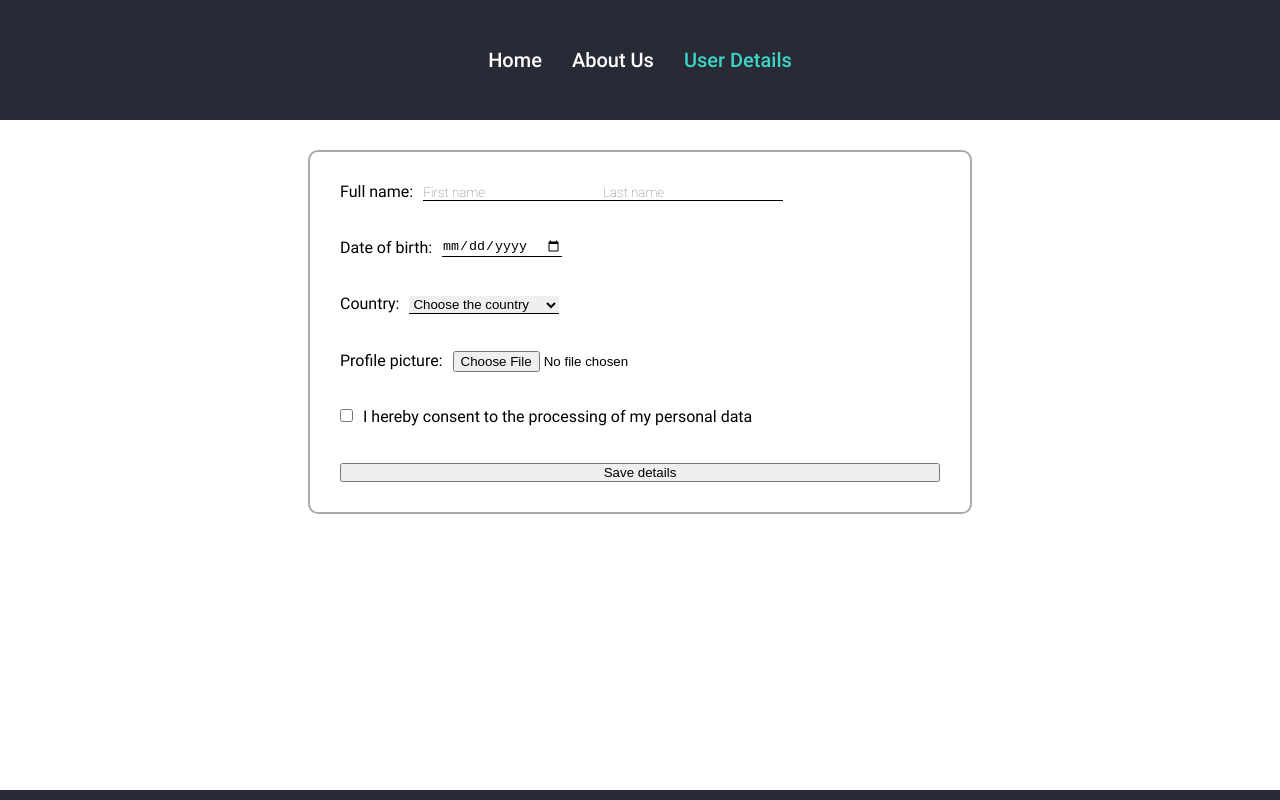
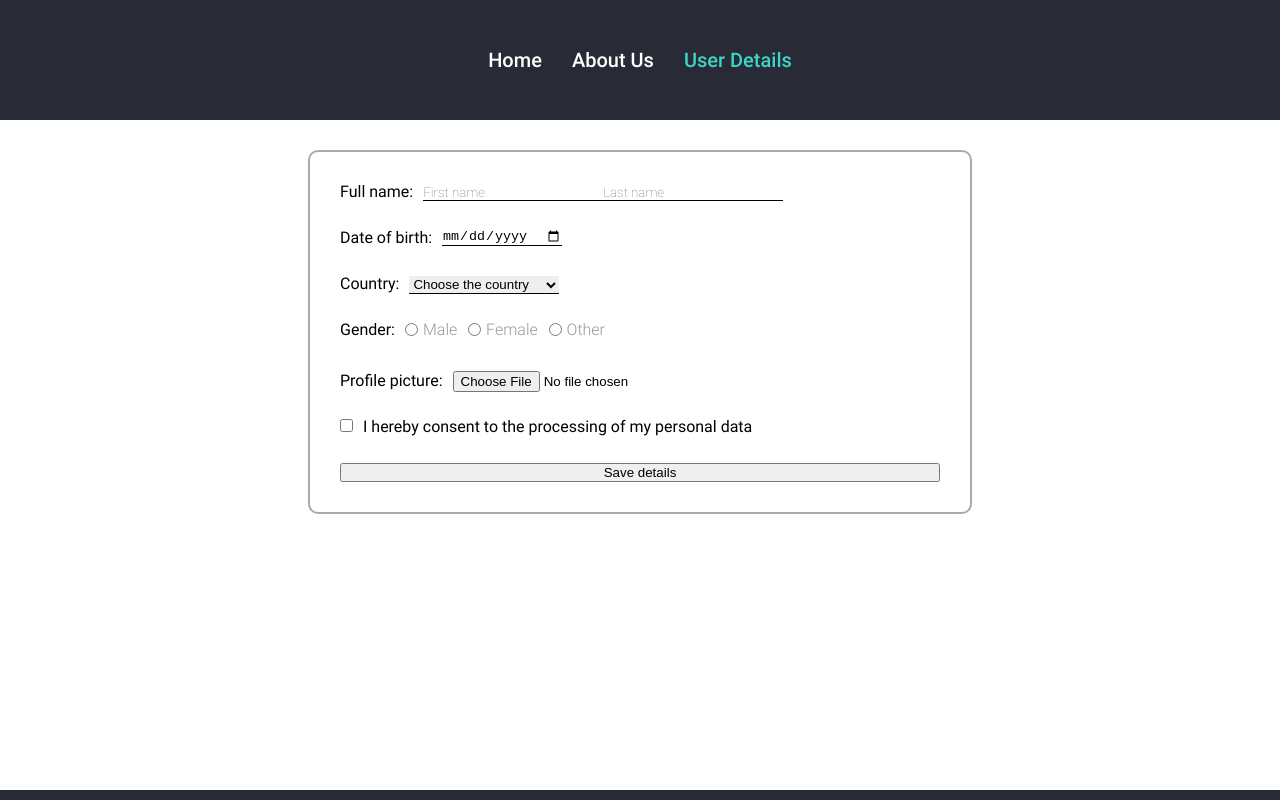
Before and after one commit to shevelevbv/RSS-React-March2023, a React (Vite) app in the folder components/: page /user in a window 1280 px wide. Built offline with nearby package versions, Linux system fonts and the light colour scheme.

Commit message:
feat: modify validation for gender input using hooks

```diff
--- a/components/src/components/UserCard.tsx
+++ b/components/src/components/UserCard.tsx
@@ -27,10 +27,10 @@ class UserCard extends React.Component<IPropsType> {
           <span>Date of birth:</span>
           <span>{this.props.userDetails.date}</span>
         </div>
-        {/*<div className="user-card__info">*/}
-        {/*  <span>Gender:</span>*/}
-        {/*  <span>{this.props.userDetails.gender}</span>*/}
-        {/*</div>*/}
+        <div className="user-card__info">
+          <span>Gender:</span>
+          <span>{this.props.userDetails.gender}</span>
+        </div>
         <div className="user-card__info">
           <span>Country:</span>
           <span>{this.props.userDetails.country}</span>
--- a/components/src/components/UserFormHooks.tsx
+++ b/components/src/components/UserFormHooks.tsx
@@ -36,6 +36,7 @@ const UserFormHooks = (props: IPropsType): JSX.Element => {
   const [isSubmitted, setIsSubmitted] = useState(false);
   const consentGiven: boolean = watch('consent');
   const selectedFiles: FileList = watch('file');
+  const selectedGender: string = watch('gender');
 
   const validateNameInput = (refName: string): IErrors => {
     const errors: IErrors = {};
@@ -94,20 +95,18 @@ const UserFormHooks = (props: IPropsType): JSX.Element => {
     return errors;
   };
 
-  // // const validateGenderInput = (): IErrors => {
-  // //   const errors: IErrors = {};
-  // //   const nothingChecked = this.genderRadioInputs.every(
-  // //     (input: React.RefObject<HTMLInputElement>): boolean => !input.current?.checked
-  // //   );
-  // //   if (nothingChecked) {
-  // //     errors.gender = 'Please select your gender';
-  // //   }
-  // //   return errors;
-  // // };
-  // //
+  const validateGenderInput = (): IErrors => {
+    const errors: IErrors = {};
+    const nothingChecked = !selectedGender;
+    if (nothingChecked) {
+      errors.gender = { message: 'Please select your gender' };
+    }
+    return errors;
+  };
+
   const validateFileInput = (): IErrors => {
     const errors: IErrors = {};
-    const noFilesChosen = !selectedFiles.length;
+    const noFilesChosen = !selectedFiles;
     if (noFilesChosen) {
       errors.file = { message: 'Please choose your file' };
     } else {
@@ -127,15 +126,12 @@ const UserFormHooks = (props: IPropsType): JSX.Element => {
       ...validateDateInput(),
       ...validateCountrySelect(),
       ...validateConsentInput(),
-      // ...validateGenderInput(),
+      ...validateGenderInput(),
       ...validateFileInput(),
     };
   };
 
   const createUserCard = (): IUserDetails => {
-    // const checkedInput: React.RefObject<HTMLInputElement> = this.genderRadioInputs.filter(
-    //   (input: React.RefObject<HTMLInputElement>) => input.current?.checked
-    // )[0];
     const imageURL: string = URL.createObjectURL(selectedFiles[0] as File);
     const inputDate = new Date(`${getValues('date')}T00:00`);
     const formattedDate = inputDate.toLocaleDateString('en-US', {
@@ -149,7 +145,7 @@ const UserFormHooks = (props: IPropsType): JSX.Element => {
       lastName: getValues('lastName'),
       date: formattedDate,
       country: getValues('country'),
-      // gender: checkedInput.current?.value as string,
+      gender: selectedGender,
       file: imageURL,
     };
   };
@@ -208,17 +204,13 @@ const UserFormHooks = (props: IPropsType): JSX.Element => {
             <ErrorText errorMessage={errors.country?.message as string} />
           </div>
         </div>
-        {/*<div className="form__gender">*/}
-        {/*  <label className="form__label">Gender:</label>*/}
-        {/*  <div className="form__gender__input_container">*/}
-        {/*    <GenderRadioInputs*/}
-        {/*      maleRadioInput={this.maleRadioInput}*/}
-        {/*      femaleRadioInput={this.femaleRadioInput}*/}
-        {/*      otherRadioInput={this.otherRadioInput}*/}
-        {/*    />*/}
-        {/*    <ErrorText errorMessage={this.state.errors.gender} />*/}
-        {/*  </div>*/}
-        {/*</div>*/}
+        <div className="form__gender">
+          <label className="form__label">Gender:</label>
+          <div className="form__gender__input_container">
+            <GenderRadioInputs register={register} />
+            <ErrorText errorMessage={errors.gender?.message as string} />
+          </div>
+        </div>
         <div className="form__file">
           <label htmlFor="file" className="form__label">
             Profile picture:
--- a/components/src/components/form-components/GenderRadioInputs.tsx
+++ b/components/src/components/form-components/GenderRadioInputs.tsx
@@ -1,52 +1,25 @@
 import React from 'react';
+import { FieldValues, UseFormRegister } from 'react-hook-form';
 
 interface IPropsType {
-  maleRadioInput: React.RefObject<HTMLInputElement>;
-  femaleRadioInput: React.RefObject<HTMLInputElement>;
-  otherRadioInput: React.RefObject<HTMLInputElement>;
+  register: UseFormRegister<FieldValues>;
 }
 
-class GenderRadioInputs extends React.Component<IPropsType> {
-  constructor(props: IPropsType) {
-    super(props);
-  }
-  render = () => {
-    return (
+const GenderRadioInputs = ({ register }: IPropsType) => (
   <fieldset className="form__gender__inputs">
     <div className="form__gender__input">
-          <input
-            type="radio"
-            name="gender"
-            value="male"
-            id="input-male"
-            role="male-input"
-            ref={this.props.maleRadioInput}
-          />
+      <input type="radio" value="male" id="input-male" role="male-input" {...register('gender')} />
       <label htmlFor="input-male">Male</label>
     </div>
     <div className="form__gender__input">
-          <input
-            type="radio"
-            name="gender"
-            value="female"
-            id="input-female"
-            ref={this.props.femaleRadioInput}
-          />
+      <input type="radio" value="female" id="input-female" {...register('gender')} />
       <label htmlFor="input-female">Female</label>
     </div>
     <div className="form__gender__input">
-          <input
-            type="radio"
-            name="gender"
-            value="other"
-            id="input-other"
-            ref={this.props.otherRadioInput}
-          />
+      <input type="radio" value="other" id="input-other" {...register('gender')} />
       <label htmlFor="input-other">Other</label>
     </div>
   </fieldset>
 );
-  };
-}
 
 export default GenderRadioInputs;
--- a/components/src/pages/UserDetails.tsx
+++ b/components/src/pages/UserDetails.tsx
@@ -9,7 +9,7 @@ export interface IUserDetails {
   lastName: string;
   date: string;
   country: string;
-  // gender: string;
+  gender: string;
   file: string;
 }
 
```
Lines whose indentation alone changed are shown as unchanged.
